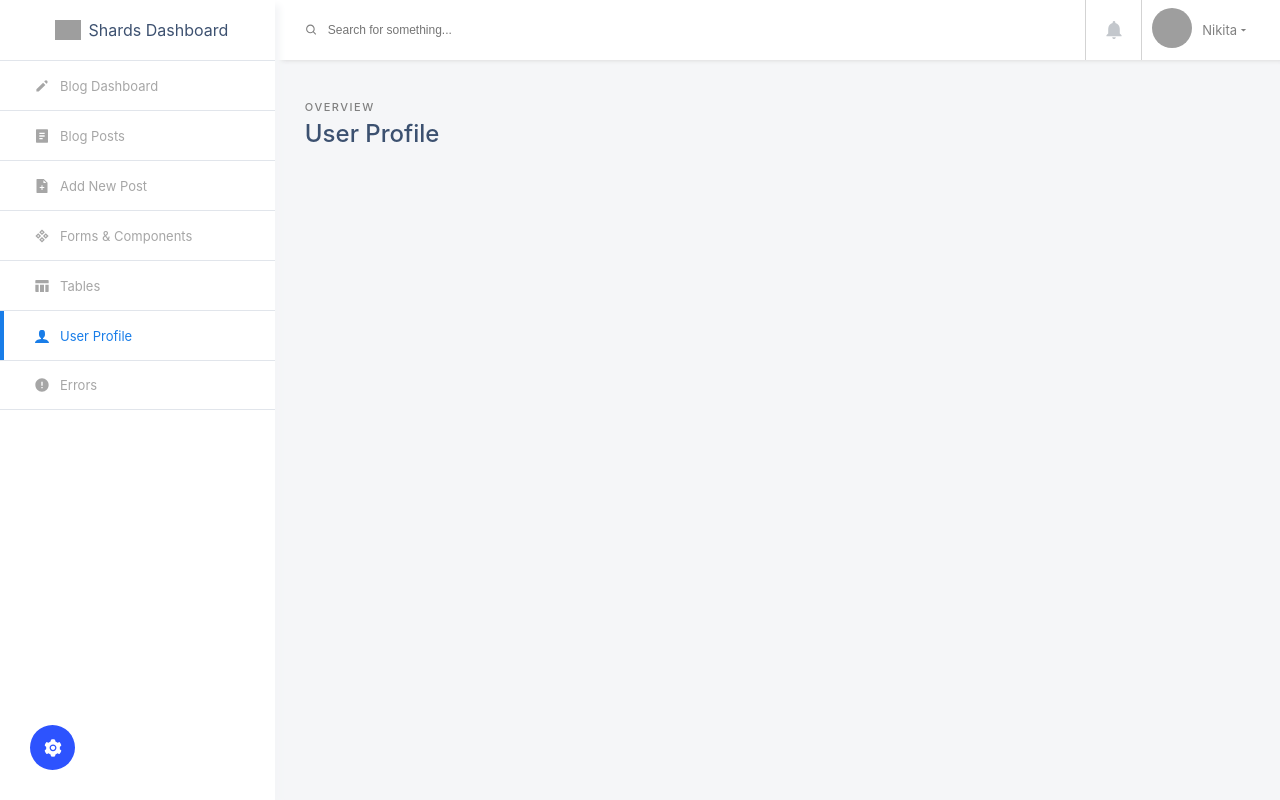
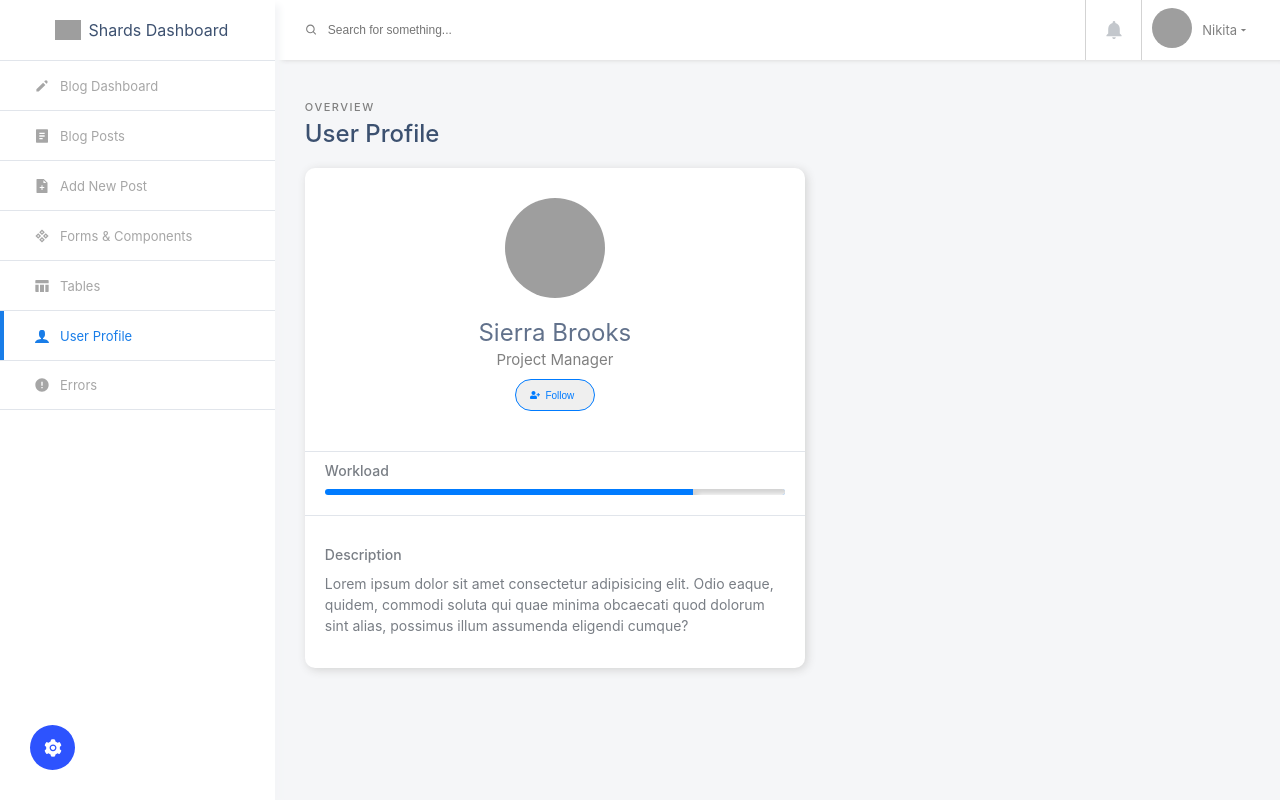
Before and after one commit to abhikam395/Dashboard, a React (Create React App) app: page /user-profile in a window 1280 px wide. Built offline with nearby package versions, Linux system fonts and the light colour scheme; grey boxes are pictures that could not be loaded.

Commit message:
working on userprofile card

```diff
--- a/src/pages/UserProfilePage.js
+++ b/src/pages/UserProfilePage.js
@@ -1,5 +1,9 @@
 import React, {Component} from 'react';
 import './userprofilepage.scss';
+
+import {FaUserPlus} from 'react-icons/fa';
+
+const imageUrl = "https://i.pinimg.com/564x/6f/de/85/6fde85b86c86526af5e99ce85f57432e.jpg";
 
 export default class UserProfilePage extends Component{
     render(){
@@ -13,6 +17,41 @@ export default class UserProfilePage extends Component{
                 {category && <h5 className="container__category">{category}</h5>}
                 {title && <h1 className="container__title">{title}</h1>}
 
+                <div className="userprofile__container userprofile__container--size">
+                    <div className="
+                        userprofile__card
+                        userprofile__card--size
+                        userprofile__card--theme">
+
+                        <div className="userprofile__card-top">
+                            <img
+                                className="userprofile__card-image"
+                                alt="avtaar"
+                                src={imageUrl}
+                            />
+
+                            <h2 className="userprofile__card-name">Sierra Brooks</h2>
+                            <span className="userprofile__card-role">Project Manager</span>
+                            <button className="userprofile__card-button">
+                                <FaUserPlus />
+                                <span className="userprofile__card-icon">Follow</span>
+                            </button>
+                        </div>
+                        <div className="userprofile__card-workload">
+                            <h5 className="userprofile__card-subtitle">Workload</h5>
+                            <div className="userprofile__card-progress"></div>
+                        </div>
+                        <div className="userprofile__card-info">
+                            <h5 className="userprofile__card-subtitle">Description</h5>
+                            <p className="userprofile__card-description">
+                                Lorem ipsum dolor sit amet consectetur adipisicing
+                                elit. Odio eaque, quidem, commodi soluta qui quae minima obcaecati
+                                quod dolorum sint alias, possimus illum assumenda eligendi cumque?
+                            </p>
+                        </div>
+                    </div>
+                </div>
+
             </div>
         )
     }
--- a/src/pages/userprofilepage.scss
+++ b/src/pages/userprofilepage.scss
@@ -0,0 +1,135 @@
+.userprofile{
+
+    &__container{
+        margin-top: 20px;
+        display: flex;
+
+        &--size{
+            width: 100%;
+            // height: 100px;
+        }
+    }
+
+    &__card{
+        border-radius: 10px;
+        box-shadow: 2px 2px 10px 0px lightgray;
+        display: flex;
+        flex-direction: column;
+        align-items: center;
+
+        &--size{
+            height: 500px;
+            width: 500px;
+        }
+
+        &--theme{
+            background-color: white;
+        }
+
+        &-image{
+            width: 100px;
+            height: 100px;
+            border-radius: 50%;
+        }
+
+        &-name{
+            font-weight: 400;
+            color: #61718B;
+            margin-top: 20px;
+        }
+
+        &-role{
+            font-size: 15px;
+            margin-top: 3px;
+            color: grey;
+        }
+
+        &-button{
+            margin: 10px 0;
+            border: 1px solid #007BFF;
+            font-size: 10px;
+            height: 32px;
+            width: 80px;
+            border-radius: 16px;
+            color: #007BFF;
+            display: flex;
+            align-items: center;
+            justify-content: center;
+            cursor: pointer;
+
+            &:hover{
+                background-color: #007BFF;
+                color: white;
+            }
+        }
+
+        &-icon{
+            margin: 0 5px;
+        }
+
+        &-info{
+            display: flex;
+            flex-direction: column;
+            align-items: flex-start;
+            padding: 30px 20px;
+        }
+
+        &-subtitle{
+            font-weight: 450;
+            color: #797E85;
+            font-size: 14px;
+            align-self: flex-start;
+        }
+
+        &-description{
+            font-size: 14px;
+            color: #797E85;
+            margin: 10px 0;
+            text-align: start;
+            line-height: 1.5;
+        }
+
+        &-workload{
+            border-top: 1px solid #E1E5EB;
+            border-bottom: 1px solid #E1E5EB;
+            width: 100%;
+            display: flex;
+            flex-direction: column;
+            padding: 10px 20px;
+        }
+
+        &-top{
+            padding: 30px 20px;
+            display: flex;
+            flex-direction: column;
+            align-items: center;
+        }
+
+        &-progress{
+            position: relative;
+            background-color: #007BFF;
+            height: 6px;
+            border-radius: 3px;
+            width: 100%;
+            margin: 10px 0;
+            -moz-box-shadow:    inset 5px 5px 5px lightgray;
+            -webkit-box-shadow: inset 5px 5px 5px lightgray;
+            box-shadow: inset 0px 0px 0px lightgray;
+
+            &::before{
+                content: "";
+                right: 0px;
+                top: 0px;
+                position: absolute;
+                background-color: white;
+                height: 6px;
+                border-radius: 0 3px 3px 0;
+                width: 20%;
+                // margin: 10px 0;
+                -moz-box-shadow:    inset 5px 5px 5px lightgray;
+                -webkit-box-shadow: inset 5px 5px 5px lightgray;
+                box-shadow: inset 5px 5px 5px lightgray;
+            }
+        }
+    }
+}
```
